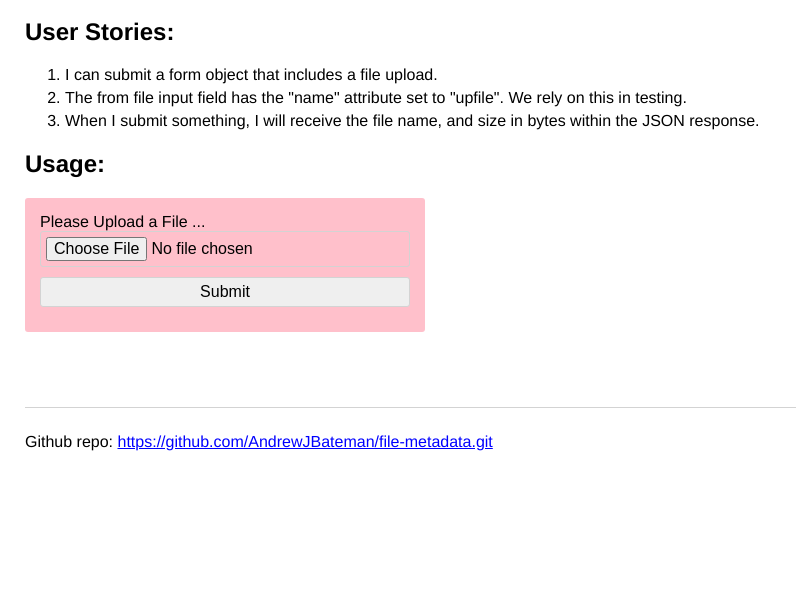
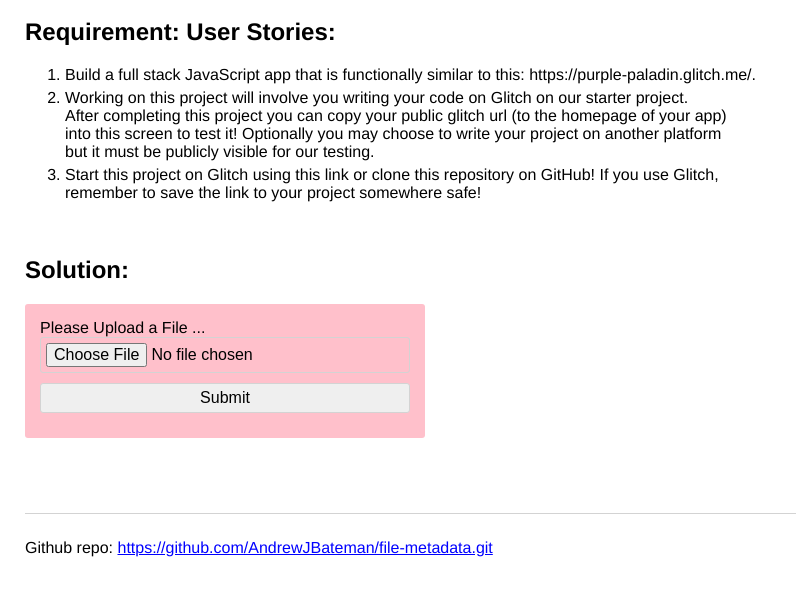
Before and after one commit to AndrewJBateman/file-metadata, a website: page public/index.html in a window 1280 px wide. Shown: the part 65-660 px from the top of the page, without its empty margins (0-796 px from the left). Drawn offline with nearby package versions, Linux system fonts and the light colour scheme.

Commit message:
🎟🍩 Checkpoint ./public/index.html:1080052/944 ./server.js:1080052/231 ./README.md:1080052/5

```diff
--- a/public/index.html
+++ b/public/index.html
@@ -18,16 +18,20 @@
 
     <main>
       <h2>
-        User Stories:
+        Requirement: User Stories:
       </h2>
       <ol>
-        <li>I can submit a form object that includes a file upload.</li>
-        <li>The from file input field has the "name" attribute set to "upfile". We rely on this in testing.</li>
-        <li>When I submit something, I will receive the file name, and size in bytes within the JSON response.</li>
+        <li>Build a full stack JavaScript app that is functionally similar to this: https://purple-paladin.glitch.me/.</li>
+        <li>Working on this project will involve you writing your code on Glitch on our starter project.<br>
+          After completing this project you can copy your public glitch url (to the homepage of your app)<br>
+          into this screen to test it! Optionally you may choose to write your project on another platform<br>
+          but it must be publicly visible for our testing.</li>
+        <li>Start this project on Glitch using this link or clone this repository on GitHub! If you use Glitch,<br>
+          remember to save the link to your project somewhere safe!</li>
       </ol>
-
+      <br>
       <h2>
-        Usage:
+        Solution:
       </h2>
       <p></p>
       <form action="/upload" method="post" enctype="multipart/form-data">
```
Also changed, not shown: server.js (+1 -11 lines), README.md.
